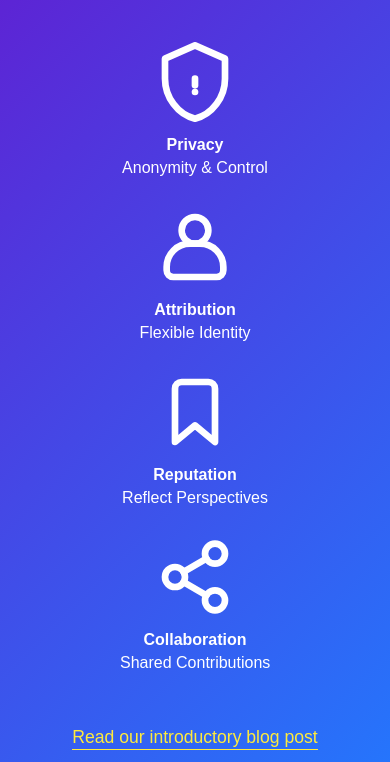
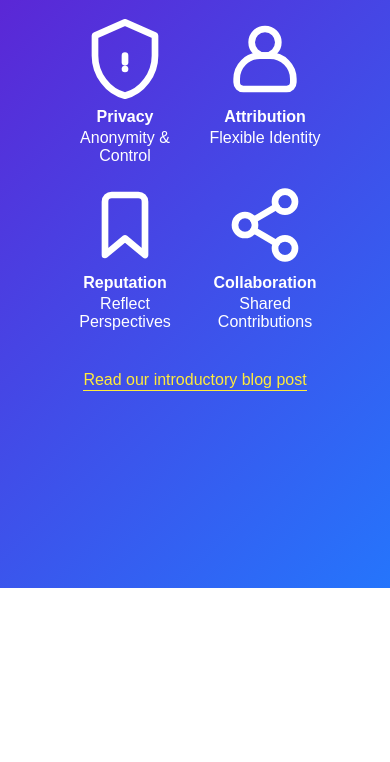
Before and after one commit to advanceu/casey-landing-page, a plain HTML site: page index.html in a window 390 px wide. Shown: the part 276-1038 px from the top of the page. After the commit the page ends 864 px from the top, so only its background shows below. Drawn offline with Linux system fonts and the light colour scheme.

Commit message:
fix: add mobile responsiveness

```diff
--- a/index.html
+++ b/index.html
@@ -14,12 +14,16 @@
         min-height: 100vh;
         background: linear-gradient(135deg, #6a11cb, #2575fc);
         color: #fff;
-        overflow: hidden;
+        overflow-x: hidden;
+        overflow-y: auto;
       }
       .container {
         text-align: center;
         animation: fadeIn 2s ease-out;
         padding: 20px;
+        max-width: 100%;
+        box-sizing: border-box;
+        padding-bottom: 60px; /* Add padding to the bottom */
       }
       .logo {
         margin-bottom: 20px;
@@ -104,6 +108,47 @@
         }
         60% {
           transform: translateY(-10px);
+        }
+      }
+      @media (max-width: 600px) {
+        body {
+          align-items: flex-start;
+          padding-top: 20px;
+        }
+        .container {
+          padding-bottom: 80px; /* Increase bottom padding for mobile */
+        }
+        .logo {
+          margin-bottom: 10px;
+        }
+        .coming-soon {
+          font-size: 2.5em;
+        }
+        .message {
+          font-size: 1em;
+        }
+        .tenets {
+          margin-top: 20px;
+          max-width: 400px;
+        }
+        .tenet {
+          width: 120px;
+          margin: 10px;
+        }
+        .tenet svg {
+          margin-bottom: 5px;
+        }
+        .tenet-desc {
+          white-space: normal;
+        }
+        .tenet-title {
+          margin-bottom: 3px;
+        }
+        .intro-link {
+          margin-top: 30px;
+        }
+        .intro-link a {
+          font-size: 1em;
         }
       }
     </style>
```
